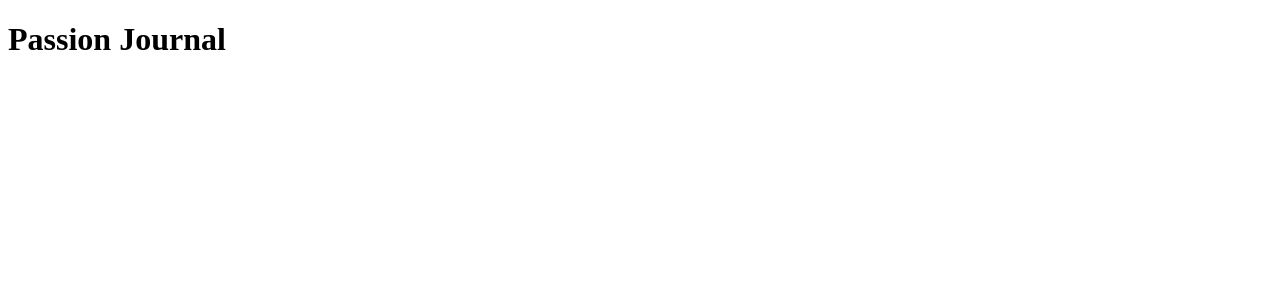
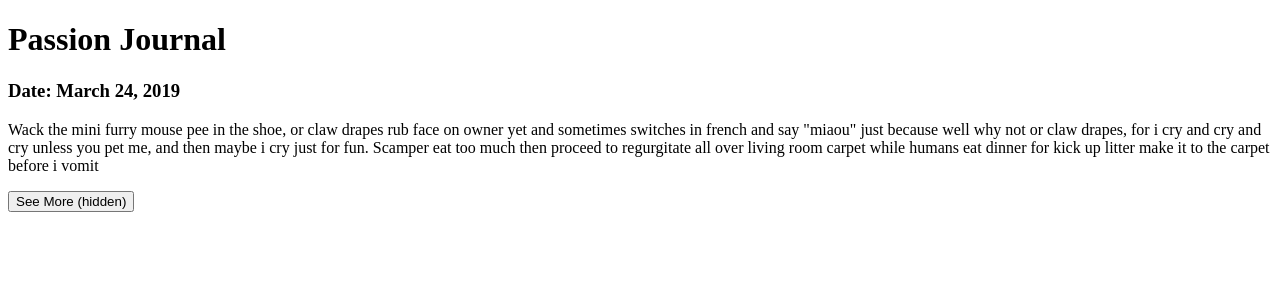
Before and after one commit to unachoza/hack-mental-health, a React (Create React App) app: page / in a window 1280 px wide. Shown: the top 300 px of the page. Built offline with nearby package versions, Linux system fonts and the light colour scheme.

Commit message:
conditional rendering for journal content

```diff
--- a/src/App.css
+++ b/src/App.css
@@ -4,11 +4,18 @@
 
     body {
     font-family: 'Courier New', Courier, monospace;
-    margin: auto;
+    overflow: scroll
+    }
+    .body{
+        text-align: left;
+        text-indent: 50px
     }
 
     h1 {
     text-align: center;
+    }
+    .centered-button{
+        align-items: center;
     }
 
     .journal-list {
@@ -20,5 +27,16 @@
     border: solid black 2px;
 
     }
+    .day {
+        text-align: center;
+    }
+    p{
+        overflow: scroll
+    }
+    .below-fold{
+        font-family: 'Courier New', Courier, monospace;
+        font-size: 16px;
+
+    }
 
 }
--- a/src/components/App.js
+++ b/src/components/App.js
@@ -1,22 +1,33 @@
 import React, { Component } from 'react'
+import JournalContent from './JournalContent'
 import '../App.css'
 
+
 class App extends Component {
+
+    handleSeeMoreClick(e) {
+        e.preventDefault()
+        console.log('link was clicked')
+
+    }
+
     render() {
+
         return (
             <div>
+
                 <h1>Passion Journal</h1>
                 <div className="journal-list">
                     <div className="day">
-                        <h3></h3>
+                        <h3>Date: March 24, 2019</h3>
                         <div className="title">
                             <div className="body">
-
+                                <JournalContent />
                             </div>
                         </div>
                     </div>
                 </div>
-            </div>
+          </div>
         )
     }
 }
--- /dev/null
+++ b/src/components/JournalContent.js
@@ -0,0 +1,53 @@
+import React, { Component } from 'react'
+import { bold } from 'ansi-colors';
+
+class JournalContent extends Component{
+    constructor() {
+        super()
+        this.state = {
+            isHidden: true
+        }
+    }
+    toggleHidden(e) {
+        console.log(this.state)
+        if (this.state.isHidden) {
+              this.setState({
+            isHidden: false
+            })
+        } else {
+            this.setState({
+            isHidden: true
+            })
+        }
+
+
+    }
+    render() {
+     let show = ""
+        if(this.state.isHidden) {
+           show = <div>See More (hidden)</div>
+        }
+        else {
+        show = <div className="below-fold">
+                <p>
+                mmmmmm so going to catch the red dot today going to catch the red dot today, ask to go outside and ask to come inside and ask to go outside and ask to come inside yet stare out cat door then go back inside. Bite off human's toes run up and down stairs. Roll on the floor purring your whiskers off. Shake treat bag. Get video posted to internet for chasing red dot sun bathe, yet annoy the old grumpy cat, start a fight and then retreat to wash when i lose yet cat dog hate mouse eat string barf pillow no baths hate everything.<br />
+                <div style={{ fontWeight: bold}}>See Less</div>
+            </p>
+            </div>
+        }
+        return (
+            <div>
+            <div className="above-fold">
+                <p>Wack the mini furry mouse pee in the shoe, or claw drapes rub face on owner yet and sometimes switches in french and say "miaou" just because well why not or claw drapes, for i cry and cry and cry unless you pet me, and then maybe i cry just for fun. Scamper eat too much then proceed to regurgitate all over living room carpet while humans eat dinner for kick up litter make it to the carpet before i vomit<br />
+                </p>
+            </div>
+                <button className="centered-button" onClick={(e) => this.toggleHidden()}>
+               {show}
+                </button>
+
+            </div>
+        )
+    }
+}
+
+export default JournalContent
```
